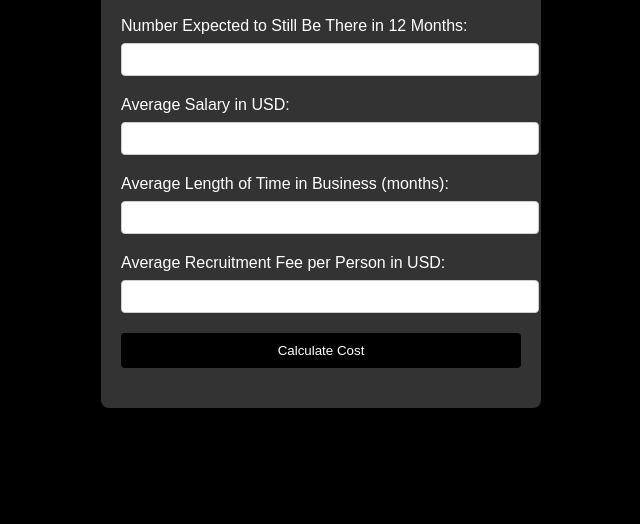
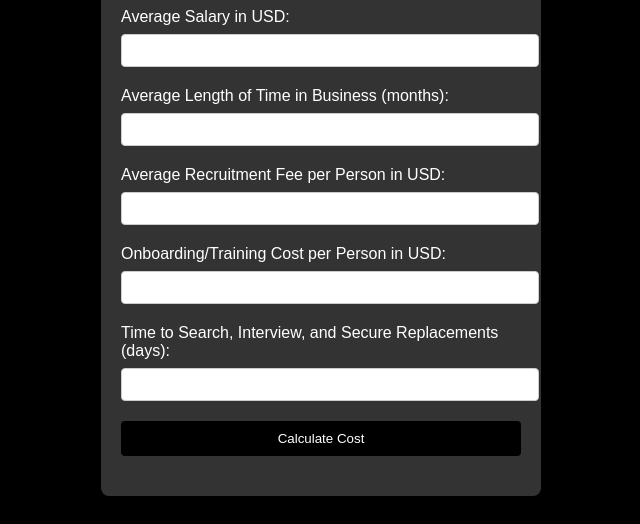
Before and after one commit to DanSaaSlife/Bad-Hire-Calculator, a plain HTML site: page index.html in a window 1280 px wide. Shown: the part 276-800 px from the top of the page, without its empty margins (319-959 px from the left). Drawn offline with Linux system fonts and the light colour scheme.

Commit message:
Update index.html

```diff
--- a/index.html
+++ b/index.html
@@ -25,6 +25,12 @@
             <label for="fee">Average Recruitment Fee per Person in USD:</label>
             <input type="number" id="fee" name="fee" required>
 
+            <label for="onboarding">Onboarding/Training Cost per Person in USD:</label>
+            <input type="number" id="onboarding" name="onboarding" required>
+
+            <label for="searchTime">Time to Search, Interview, and Secure Replacements (days):</label>
+            <input type="number" id="searchTime" name="searchTime" required>
+
             <button type="submit">Calculate Cost</button>
         </form>
         <div id="result"></div>
```
